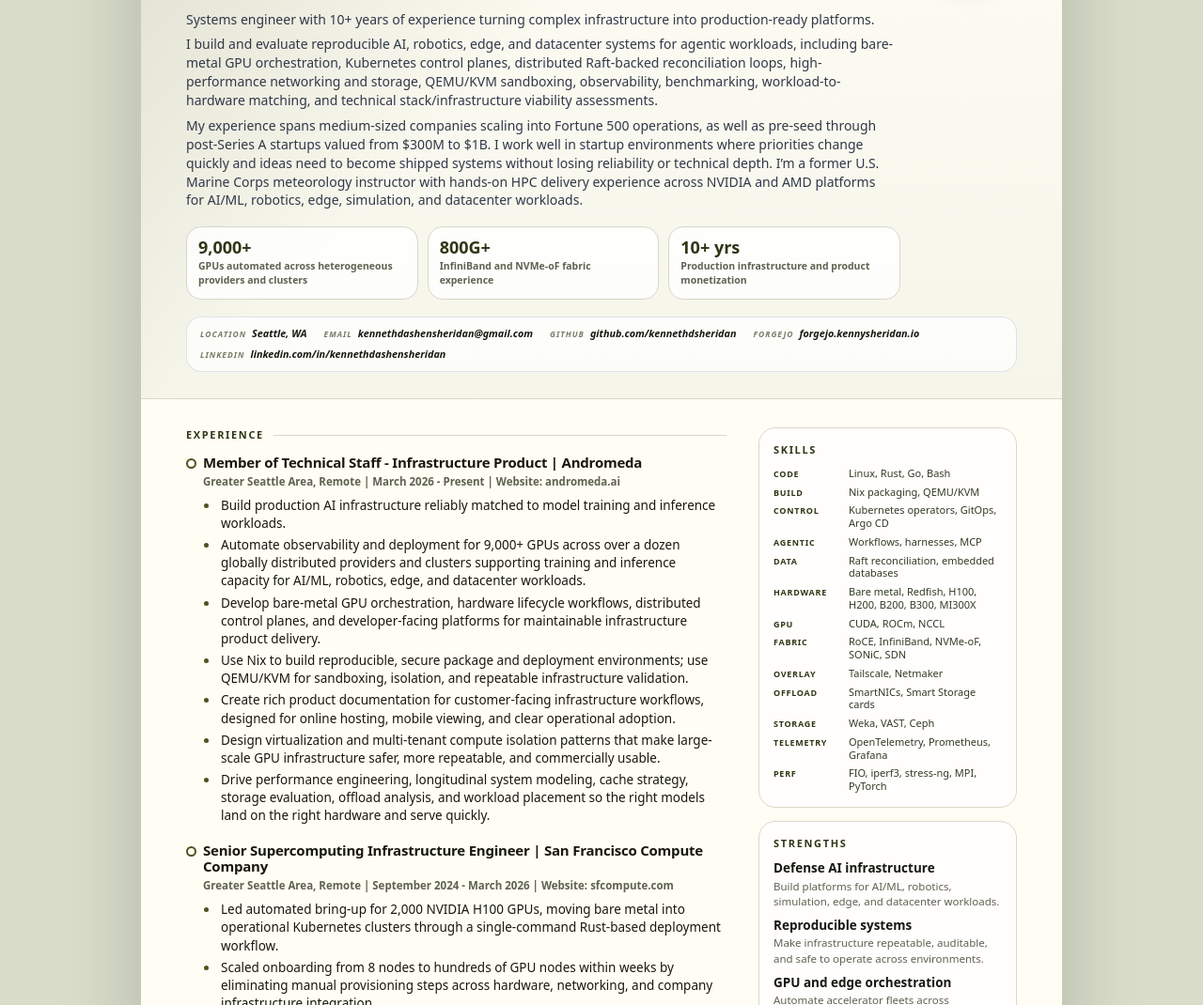
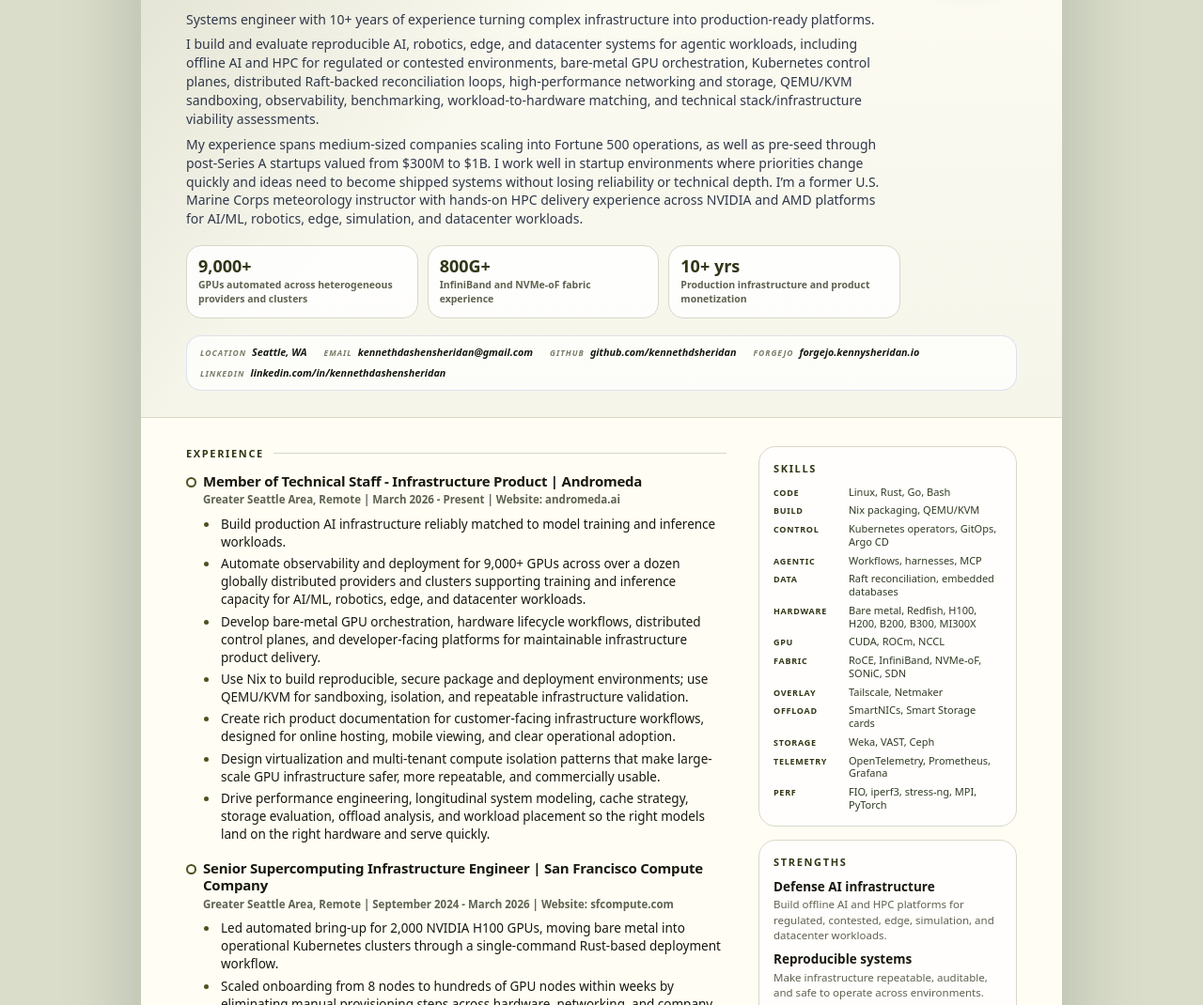
Before and after one commit to kennethdsheridan/resume, a plain HTML site: page index.html in a window 1280 px wide. Shown: the part 203-1273 px from the top of the page at 94% size. Drawn offline with Linux system fonts and the light colour scheme.

Commit message:
Clarify offline regulated AI focus

```diff
--- a/index.html
+++ b/index.html
@@ -612,7 +612,7 @@
             <p class="title">Infrastructure Product Engineer for AI, robotics, edge, agentic workflows, and supercomputing systems.</p>
           <div class="summary">
             <p>Systems engineer with 10+ years of experience turning complex infrastructure into production-ready platforms.</p>
-            <p>I build and evaluate reproducible AI, robotics, edge, and datacenter systems for agentic workloads, including bare-metal GPU orchestration, Kubernetes control planes, distributed Raft-backed reconciliation loops, high-performance networking and storage, QEMU/KVM sandboxing, observability, benchmarking, workload-to-hardware matching, and technical stack/infrastructure viability assessments.</p>
+            <p>I build and evaluate reproducible AI, robotics, edge, and datacenter systems for agentic workloads, including offline AI and HPC for regulated or contested environments, bare-metal GPU orchestration, Kubernetes control planes, distributed Raft-backed reconciliation loops, high-performance networking and storage, QEMU/KVM sandboxing, observability, benchmarking, workload-to-hardware matching, and technical stack/infrastructure viability assessments.</p>
             <p>My experience spans medium-sized companies scaling into Fortune 500 operations, as well as pre-seed through post-Series A startups valued from $300M to $1B. I work well in startup environments where priorities change quickly and ideas need to become shipped systems without losing reliability or technical depth. I’m a former U.S. Marine Corps meteorology instructor with hands-on HPC delivery experience across NVIDIA and AMD platforms for AI/ML, robotics, edge, simulation, and datacenter workloads.</p>
           </div>
           </div>
@@ -779,7 +779,7 @@
           <section class="card">
             <h2>Strengths</h2>
             <ul class="compact">
-              <li><span class="strong-line">Defense AI infrastructure</span><span class="subline">Build platforms for AI/ML, robotics, simulation, edge, and datacenter workloads.</span></li>
+              <li><span class="strong-line">Defense AI infrastructure</span><span class="subline">Build offline AI and HPC platforms for regulated, contested, edge, simulation, and datacenter workloads.</span></li>
               <li><span class="strong-line">Reproducible systems</span><span class="subline">Make infrastructure repeatable, auditable, and safe to operate across environments.</span></li>
               <li><span class="strong-line">GPU and edge orchestration</span><span class="subline">Automate accelerator fleets across providers, clusters, and constrained networks.</span></li>
               <li><span class="strong-line">Fabric and storage paths</span><span class="subline">Design data movement, storage access, offload paths, and telemetry for reliable workloads.</span></li>
```
Also changed, not shown: 1 other file.
